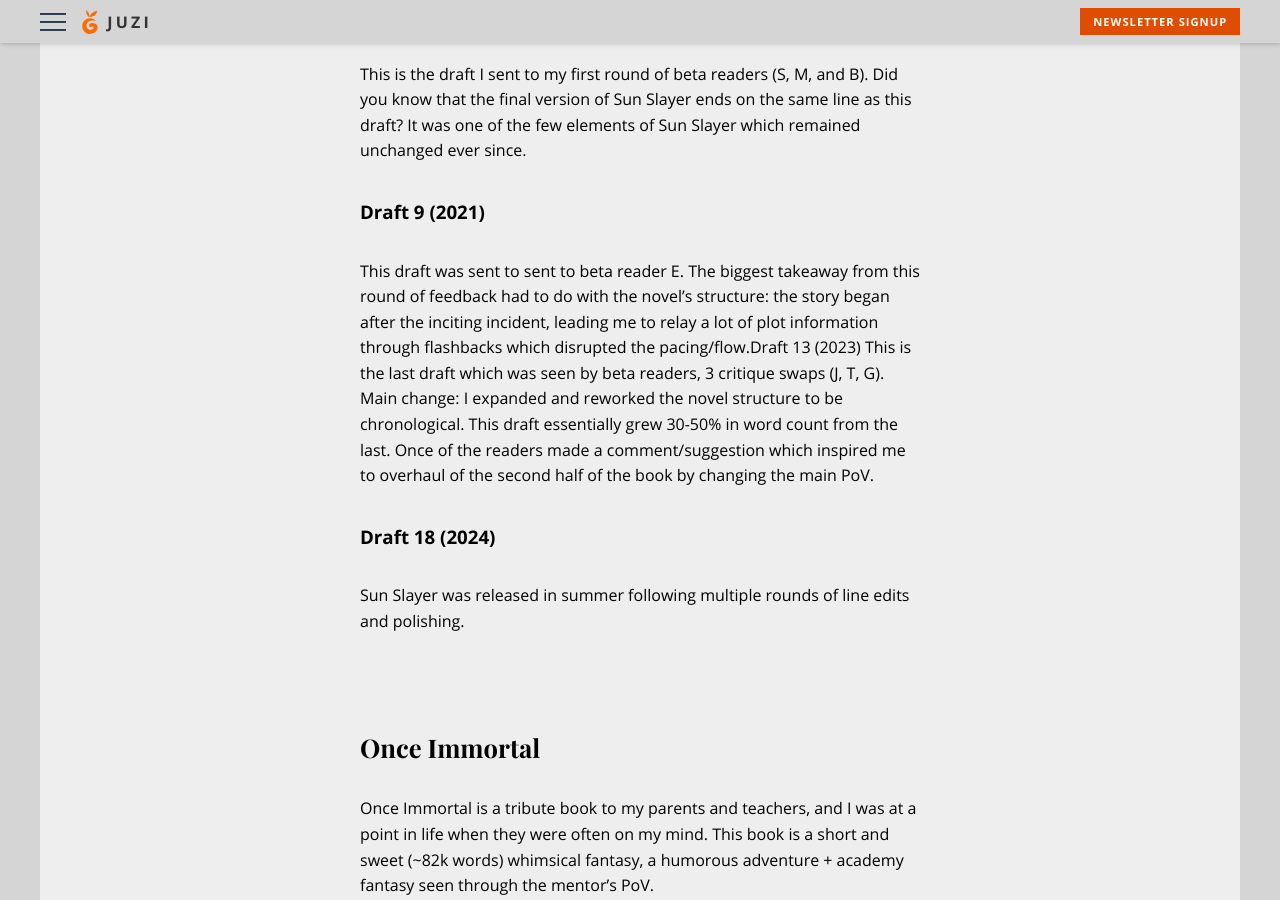
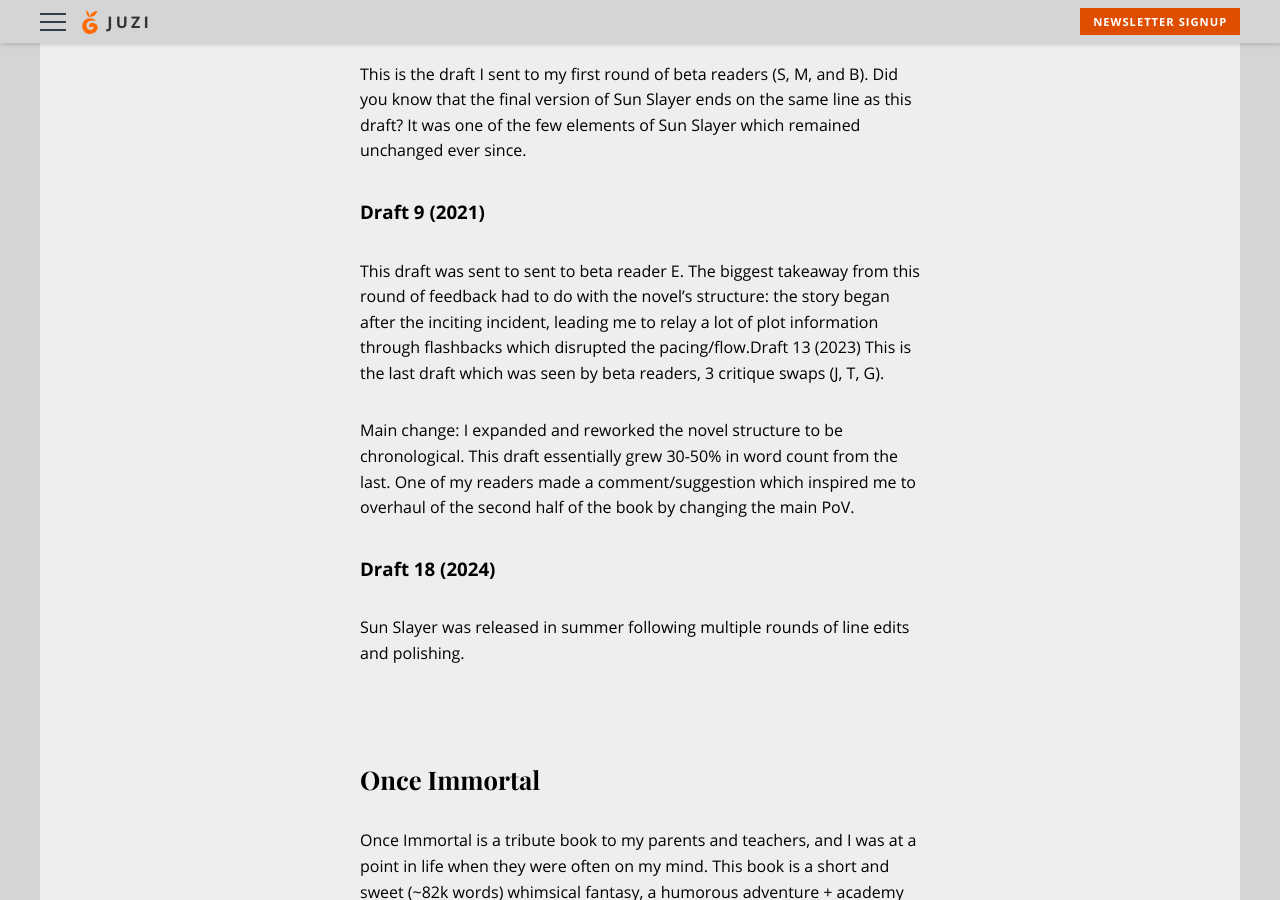
Before and after one commit to Gernene/juzi, a Jekyll site: the page built from _posts/2026-04-22-history-sun-slayer-once-immortal.md, in a window 1280 px wide and 900 px high, scrolled down 1586 px. Built offline with Jekyll 4.4.1, drawn with Linux system fonts in a browser that asks for light colours; some web fonts are replaced.

Commit message:
Fix typo

```diff
--- a/_posts/2026-04-22-history-sun-slayer-once-immortal.md
+++ b/_posts/2026-04-22-history-sun-slayer-once-immortal.md
@@ -36,9 +36,10 @@ Did you know that the final version of Sun Slayer ends on the same line as this
 This draft was sent to sent to beta reader E.
 The biggest takeaway from this round of feedback had to do with the novel’s structure: the story began after the inciting incident, leading me to relay a lot of plot information through flashbacks which disrupted the pacing/flow.Draft 13 (2023)
 This is the last draft which was seen by beta readers, 3 critique swaps (J, T, G).
+
 Main change: I expanded and reworked the novel structure to be chronological.
 This draft essentially grew 30-50% in word count from the last.
-Once of the readers made a comment/suggestion which inspired me to overhaul of the second half of the book by changing the main PoV.
+One of my readers made a comment/suggestion which inspired me to overhaul of the second half of the book by changing the main PoV.
 
 ### Draft 18 (2024)
 Sun Slayer was released in summer following multiple rounds of line edits and polishing.
```
